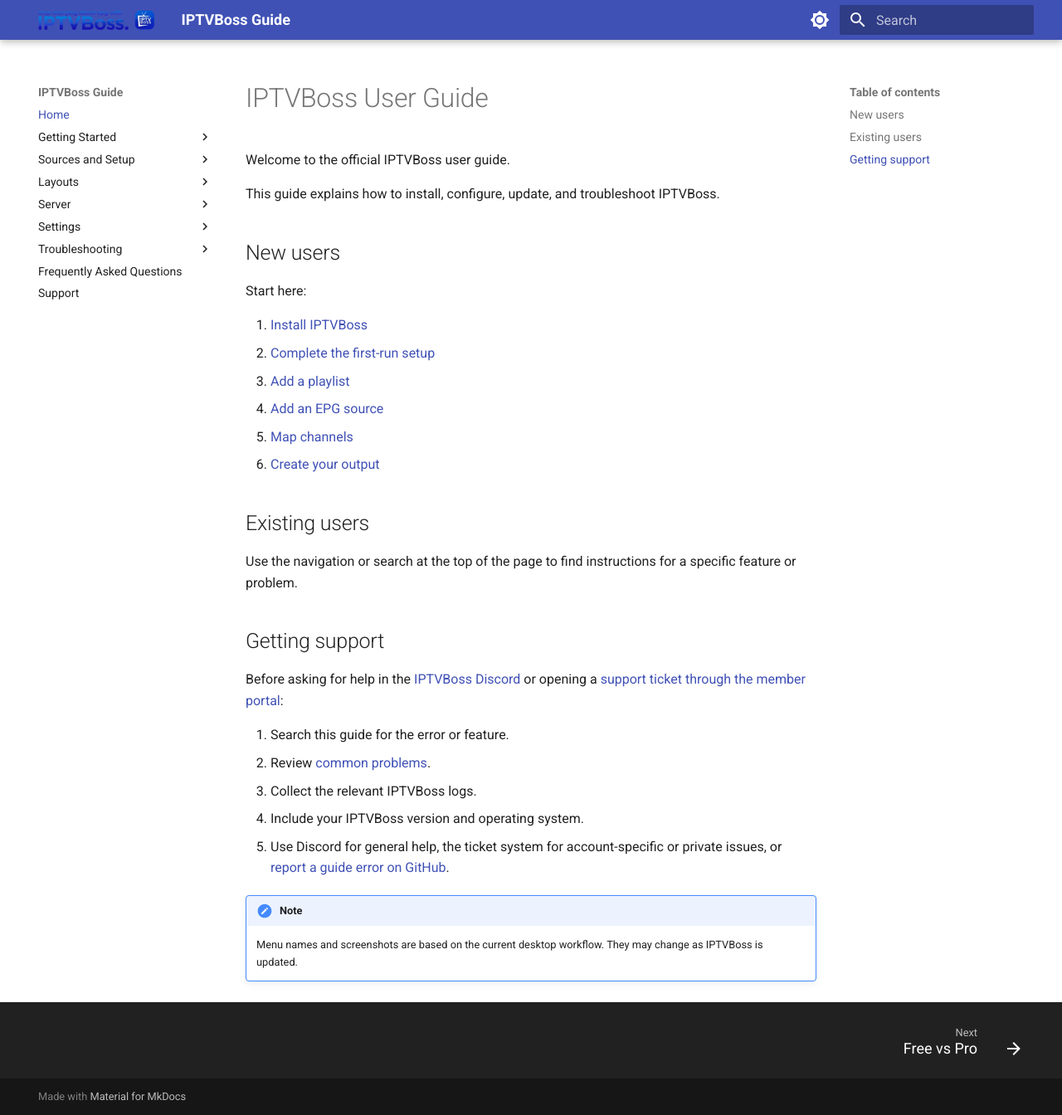
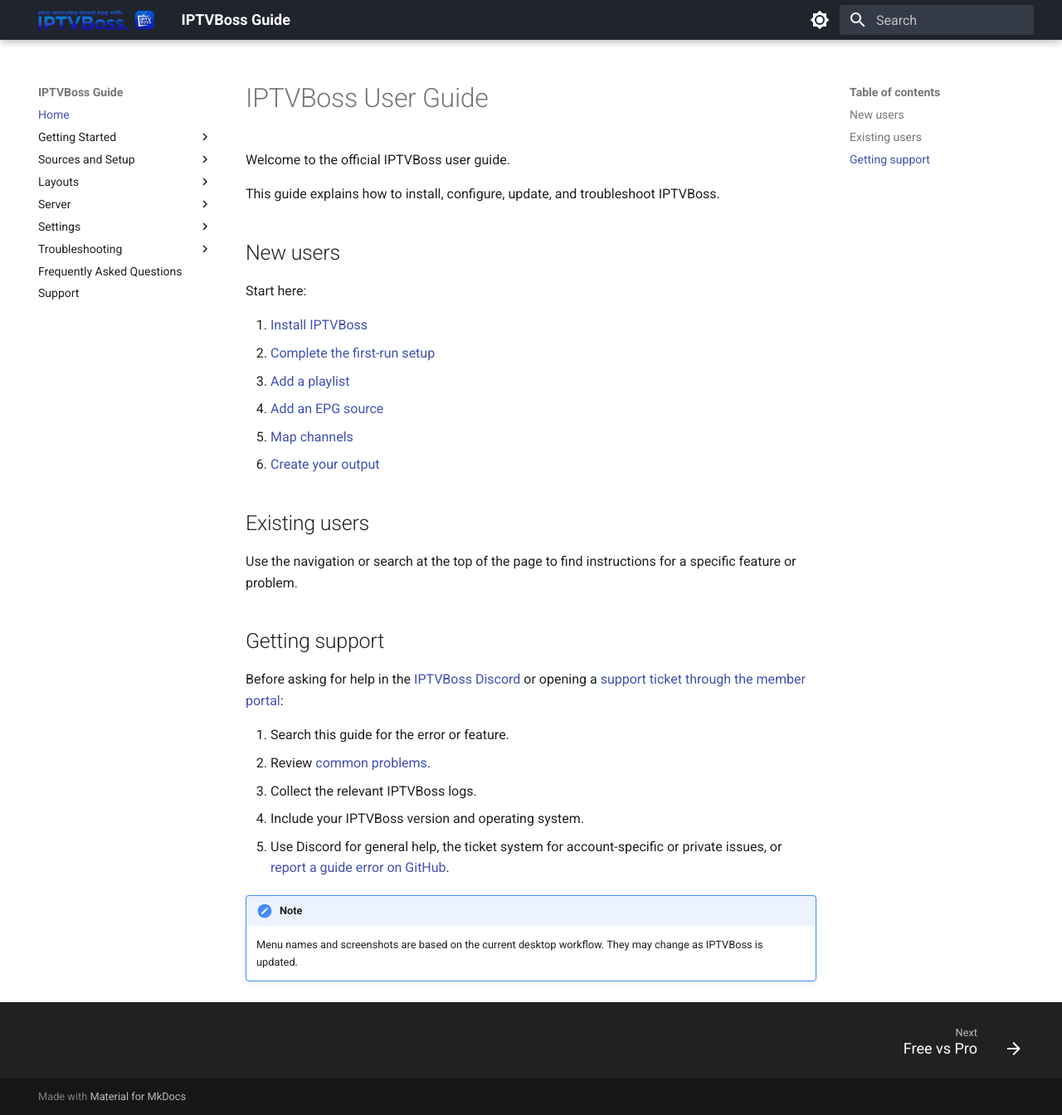
Before and after one commit to walrusone/iptvboss_guide, an MkDocs documentation site: the page built from docs/index.md, in a window 1280 px wide and 1344 px high. Shown: the whole window at 83% size. Built offline with MkDocs 1.6.1 and Material for MkDocs 9.7.7, drawn with Linux system fonts in a browser that asks for light colours.

Commit message:
Logo Color Fix

```diff
--- a/docs/assets/stylesheets/extra.css
+++ b/docs/assets/stylesheets/extra.css
@@ -5,6 +5,23 @@
   --md-primary-fg-color--dark: #15181e;
 }
 
+/* Material's named palette rules are more specific than :root. Override the
+   rendered header directly so the palette cannot reintroduce indigo behind
+   the blue logo. */
+body[data-md-color-primary="indigo"] .md-header,
+body[data-md-color-primary="indigo"] .md-tabs {
+  background-color: #20242c;
+}
+
+body[data-md-color-primary="indigo"] .md-header .md-search__form {
+  background-color: #343a46;
+}
+
+body[data-md-color-primary="indigo"] .md-header .md-search__form:hover,
+body[data-md-color-primary="indigo"] .md-header .md-search__form:focus-within {
+  background-color: #414956;
+}
+
 .md-typeset img {
   border: 1px solid var(--md-default-fg-color--lightest);
   border-radius: 0.25rem;
```
